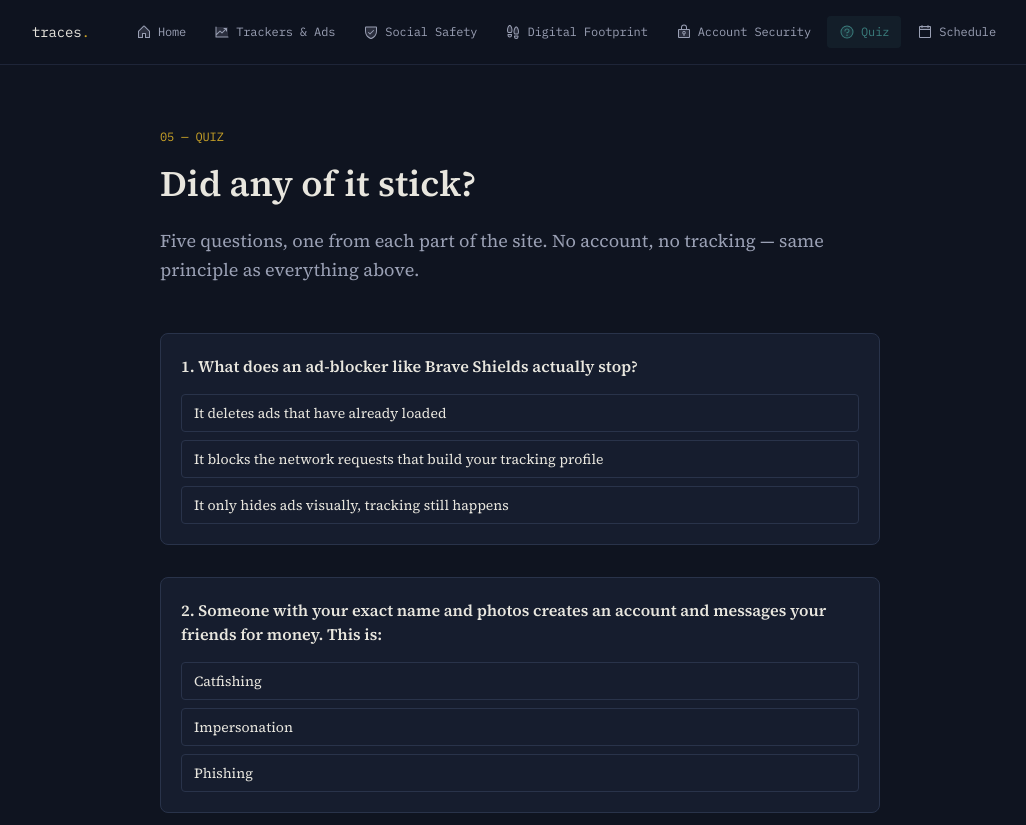
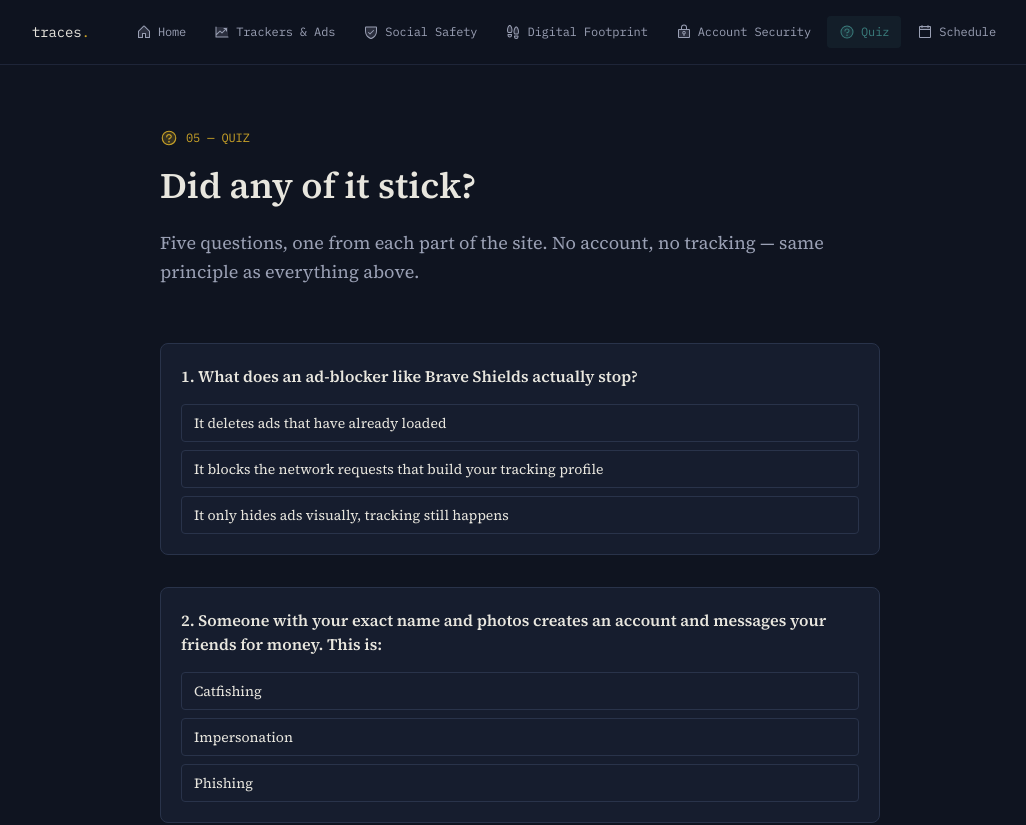
Before and after one commit to BtwEbrahim/social-media-safety, a React (Vite) app: page /social-media-safety/quiz in a window 1280 px wide. Shown: the top 825 px of the page, without its empty margins (120-1146 px from the left). Built offline with nearby package versions, Linux system fonts and the light colour scheme.

Commit message:
feat: add page header icon to quiz

```diff
--- a/src/pages/Quiz.jsx
+++ b/src/pages/Quiz.jsx
@@ -1,4 +1,5 @@
 import { useState } from 'react'
+import PageHeader from '../components/PageHeader'
 
 const questions = [
   {
@@ -72,16 +73,13 @@ export default function Quiz() {
 
   return (
     <div className="max-w-3xl mx-auto px-6 py-16">
-      <p className="font-data text-signal-amber text-xs uppercase tracking-widest mb-4">
-        05 — Quiz
-      </p>
-      <h1 className="font-serif text-3xl md:text-4xl font-semibold leading-tight">
-        Did any of it stick?
-      </h1>
-      <p className="text-paper-dim text-lg mt-5 leading-relaxed">
-        Five questions, one from each part of the site. No account, no
-        tracking — same principle as everything above.
-      </p>
+      <PageHeader
+        number="05"
+        label="Quiz"
+        icon="quiz"
+        title="Did any of it stick?"
+        intro="Five questions, one from each part of the site. No account, no tracking — same principle as everything above."
+      />
 
       <div className="mt-12 space-y-8">
         {questions.map((q, qi) => (
```
